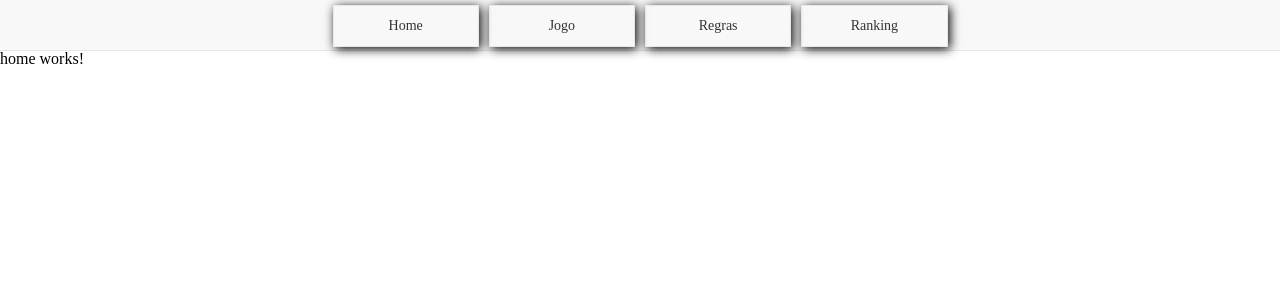
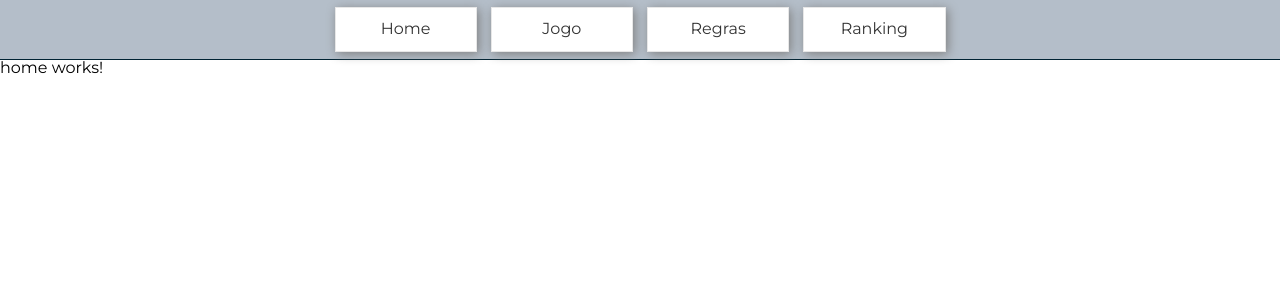
Before and after one commit to Machado21/desafio, an Angular app: page /home in a window 1280 px wide. Shown: the top 300 px of the page. Built offline with nearby package versions, Linux system fonts and the light colour scheme.

Commit message:
Navbar preview

```diff
--- a/src/app/app.component.less
+++ b/src/app/app.component.less
@@ -1,12 +1,12 @@
+@import "./shared/styles/colors.less";
+
 .navbar {
-    display: flex;
-    justify-content:center;
-  background-color: #f8f8f8;
-  border-bottom: 1px solid #e7e7e7;
-  height: 50px;
+  display: flex;
+  justify-content: center;
+  background-color: @Color-01;
+  border-bottom: 1px solid @Color-03;
   line-height: 50px;
   padding: 0 15px;
-
 
   &__menu {
     display: grid;
@@ -21,13 +21,13 @@
     li {
       display: block;
       padding: 10px 20px;
-      margin: 5px;
+      margin: 7px;
       text-align: center;
       text-decoration: none;
+      background-color: @Color-05;
       border: 1px solid #e7e7e7;
-      box-shadow: 2px 2px 10px black;
+      box-shadow: 2px 2px 10px gray;
       color: #333;
-      font-size: 14px;
       font-weight: 400;
       line-height: 1.42857143;
       white-space: nowrap;
@@ -35,7 +35,8 @@
       transition: all 0.3s ease;
 
       &:hover {
-        background-color: #919191;
+        background-color: @Color-03;
+        color: @Color-04;
       }
     }
   }
--- /dev/null
+++ b/src/app/shared/styles/colors.less
@@ -0,0 +1,13 @@
+/* Color Theme Swatches in Hex */
+@dack-blue: #151F30;
+@blue: #103778;
+@cian: #0593A2;
+@light-orange: #FF7A48;
+@orange: #E3371E;
+
+/* Color Theme Swatches in Hex */
+@Color-01: #B4BEC9;
+@Color-02: #159A9C;
+@Color-03: #002333;
+@Color-04: #DEEFE7;
+@Color-05: #FFFFFF;
--- /dev/null
+++ b/src/app/shared/styles/mediaQuery.less
@@ -0,0 +1,3 @@
+@desktop: ~"only screen and (min-width: 960px) and (max-width: 1199px)";
+@tablet: ~"only screen and (min-width: 602px) and (max-width: 959px)";
+@phone: ~"only screen and (min-width: 320px) and (max-width: 601px)";
--- a/src/index.html
+++ b/src/index.html
@@ -1,13 +1,24 @@
 <!doctype html>
 <html lang="en">
+
 <head>
   <meta charset="utf-8">
   <title>Desafio</title>
   <base href="/">
   <meta name="viewport" content="width=device-width, initial-scale=1">
   <link rel="icon" type="image/x-icon" href="favicon.ico">
+
+  <link rel="preconnect" href="https://fonts.googleapis.com">
+  <link rel="preconnect" href="https://fonts.gstatic.com" crossorigin>
+  <link
+    href="https://fonts.googleapis.com/css2?family=Montserrat:wght@300;400;700&family=Open+Sans:wght@300;400;700&display=swap"
+    rel="stylesheet">
+
+
 </head>
+
 <body>
   <app-root></app-root>
 </body>
+
 </html>
--- a/src/styles.less
+++ b/src/styles.less
@@ -27,6 +27,7 @@ footer, header, hgroup, menu, nav, section {
 }
 body {
 	line-height: 1;
+    font-family: 'Montserrat', sans-serif;
 }
 ol, ul {
 	list-style: none;
```
